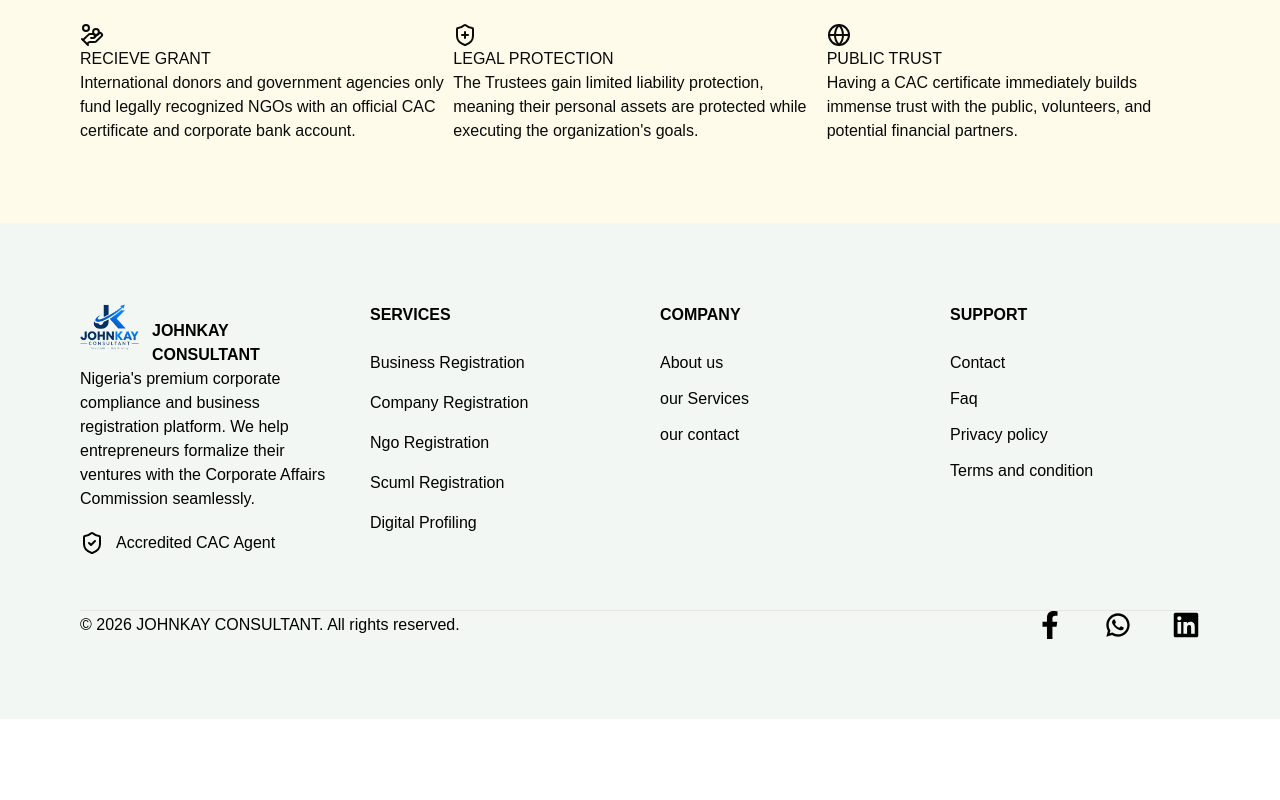
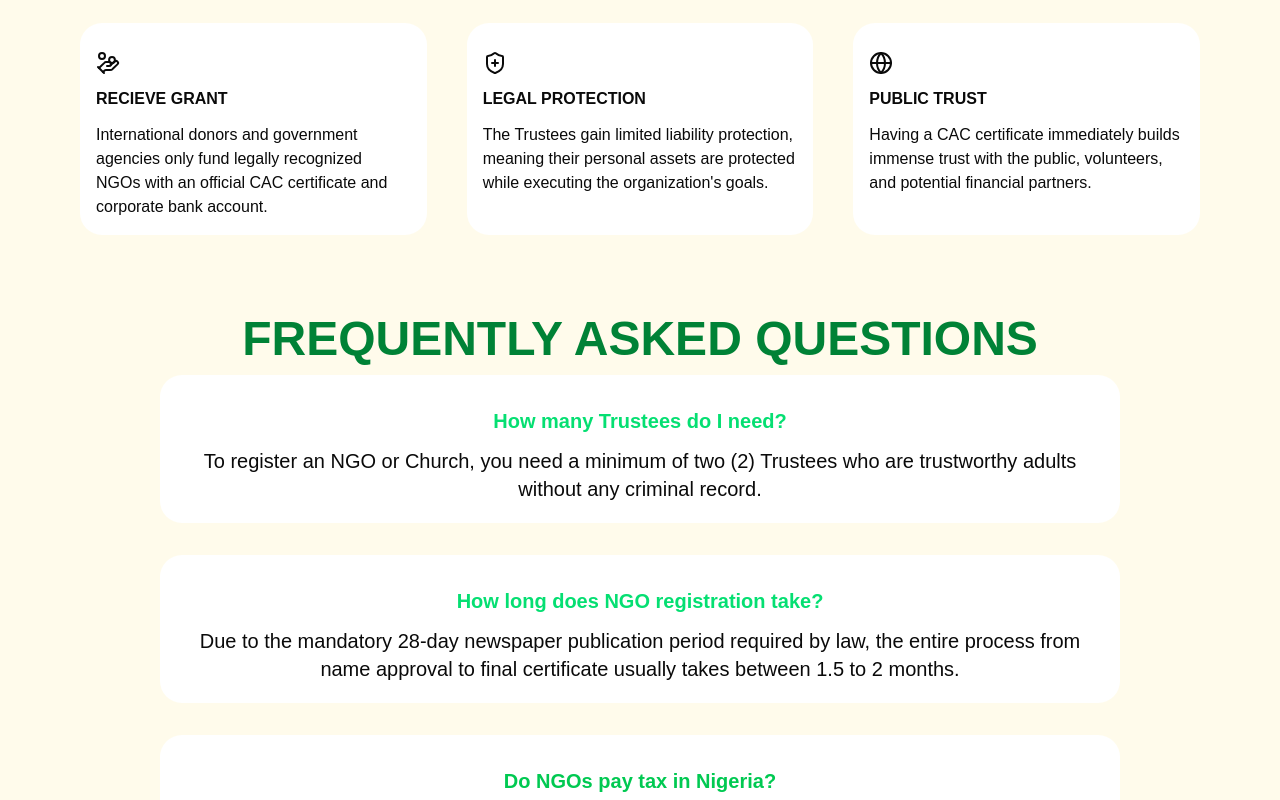
Before and after one commit to johnkayconsultant/Official-website, a React (Vite) app: page /ngo-registration in a window 1280 px wide. Shown: the part 1060-1860 px from the top of the page. Before the commit the page ends 1779 px from the top, so only its background shows below. Built offline with nearby package versions, Linux system fonts and the light colour scheme.

Commit message:
update ngo

```diff
--- a/src/components/NgoRegistration.tsx
+++ b/src/components/NgoRegistration.tsx
@@ -11,6 +11,8 @@
   return (
     <section id="NgoRegistration">
       <Header/>
+
+                    {/* HERO SECTION */}
       <div className="px-5 md:px-10 lg:px-20 py-38">
         <div className="lg:w-1/2">
         <div className="inline-flex gap-3 bg-amber-300 rounded-xl p-1">
@@ -55,34 +57,54 @@
                 </div>
 
                       {/* col */}
-                      <div className="mt-10 grid grid-col md:grid-cols-3">
+                      <div className="mt-10 grid grid-col md:grid-cols-3 gap-10">
                             {/* box 1 */}
-                        <div>
-                          <HandCoins />
-                          <h4>RECIEVE GRANT</h4>
-                          <p>International donors and government agencies only fund legally recognized NGOs with an official CAC certificate and corporate bank account.</p>
+                        <div className="bg-white rounded-3xl p-4">
+                          <HandCoins className="mt-3" />
+                          <h4 className="font-bold mt-3">RECIEVE GRANT</h4>
+                          <p className='mt-3'>International donors and government agencies only fund legally recognized NGOs with an official CAC certificate and corporate bank account.</p>
                         </div>
                          {/* box 2 */}
-                        <div>
-                          <ShieldPlus />
-                          <h4>LEGAL PROTECTION</h4>
-                          <p>The Trustees gain limited liability protection, meaning their personal assets are protected while executing the organization's goals.</p>
+                        <div className="bg-white rounded-3xl p-4">
+                          <ShieldPlus className="mt-3"/>
+                          <h4 className="font-bold mt-3">LEGAL PROTECTION</h4>
+                          <p className='mt-3'>The Trustees gain limited liability protection, meaning their personal assets are protected while executing the organization's goals.</p>
                         </div>
 
                          {/* box 3 */}
-                        <div>
-                           <Globe />
-                           <h4>PUBLIC TRUST</h4>
-                           <p>Having a CAC certificate immediately builds immense trust with the public, volunteers, and potential financial partners.</p>
+                        <div className="bg-white rounded-3xl p-4">
+                           <Globe className="mt-3"/>
+                           <h4 className="font-bold mt-3">PUBLIC TRUST</h4>
+                           <p className='mt-3'>Having a CAC certificate immediately builds immense trust with the public, volunteers, and potential financial partners.</p>
                         </div>
                       </div>
 
+                      <div className="mt-20 max-w-7xl text-center px-5 md:px-10 lg:px-20">
+                        <h1 className="text-xl md:text-3xl lg:text-5xl font-extrabold text-green-700">FREQUENTLY ASKED QUESTIONS</h1>
+                        <div className="grid grid-rows-3 gap-5 text-xl">
+                                {/* box 1 */}
+                            <div className="mt-3 rounded-3xl p-5 bg-white ">
+                              <h2 className="mt-3 text-green-400 font-extrabold">How many Trustees do I need?</h2>
+                              <p className="mt-3">To register an NGO or Church, you need a minimum of two (2) Trustees who are trustworthy adults without any criminal record.</p>
+                              </div>
 
-                </div>
+                              {/* box 2*/}
+                            <div className="mt-3 rounded-3xl p-5 bg-white">
+                              <h2 className="mt-3 text-green-400 font-extrabold">How long does NGO registration take?</h2>
+                              <p className="mt-3">Due to the mandatory 28-day newspaper publication period required by law, the entire process from name approval to final certificate usually takes between 1.5 to 2 months.</p>
+                            </div>
+                              {/* box 3 */}
+                            <div className="mt-3 rounded-3xl p-5 bg-white">
+                              <h2 className="mt-3 text-green-500 font-extrabold">Do NGOs pay tax in Nigeria?</h2>
+                              <p className="mt-3">NGOs are generally exempt from Company Income Tax (CIT) on their charitable activities. However, they are still required to register for a TIN and file annual returns.</p>
+                              </div>
+                        </div>
+                      </div>
+                      </div>
             </div>
-
+      <WhatsaAppButton/>
     <Footer/>
-    </section>
+  </section>
   )
 }
 
```
